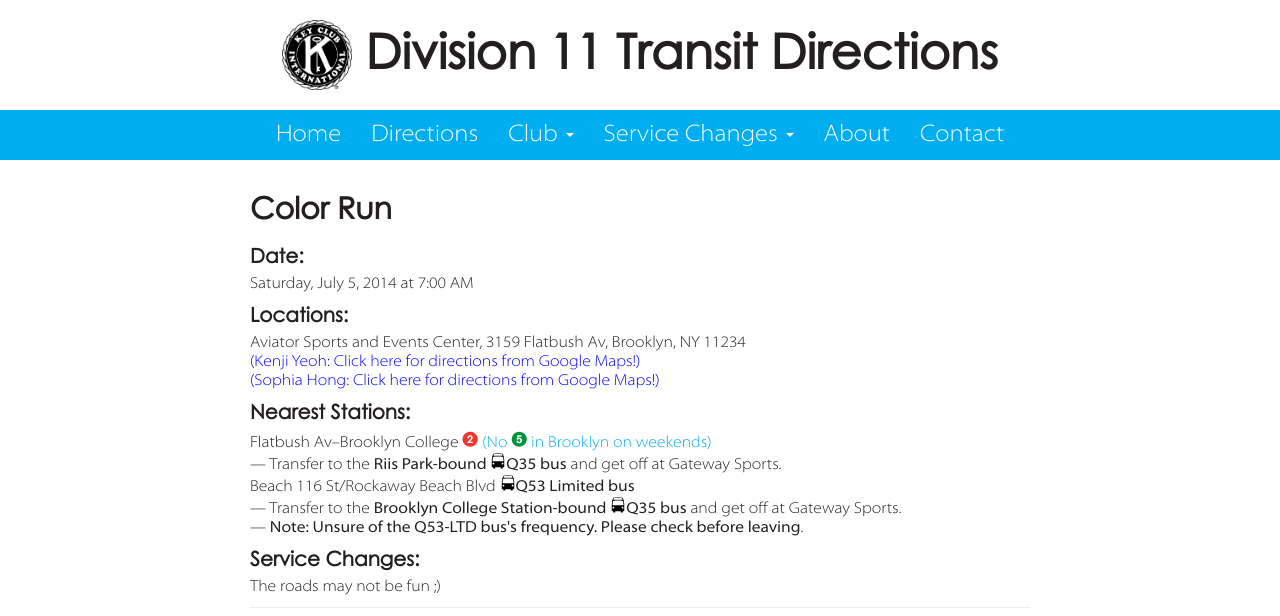
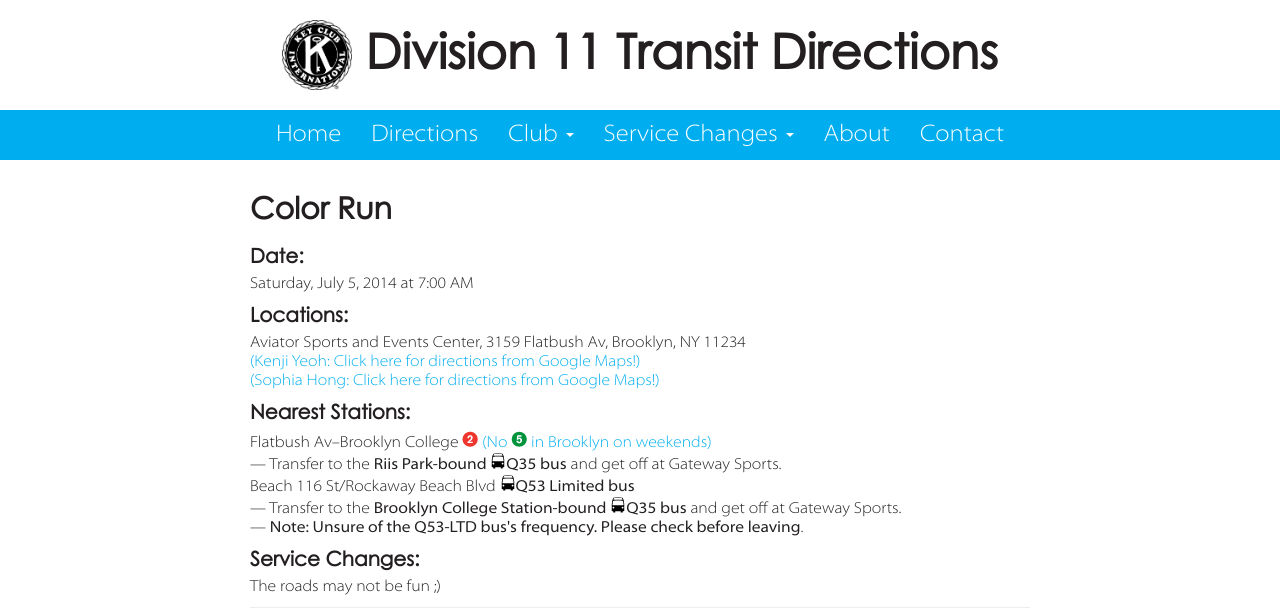
Before and after one commit to d11directions/d11directions.github.io, a Jekyll site: the page built from fun/Color_Run.html, in a window 1280 px wide. Shown: the top 616 px of the page. Built offline with Jekyll 4.4.1, drawn with Linux system fonts in a browser that asks for light colours; grey boxes are pictures that could not be loaded.

Commit message:
Update Direction Layout: remove certain styles from google location links

```diff
--- a/_layouts/direction.html
+++ b/_layouts/direction.html
@@ -19,11 +19,11 @@ layout: default
 
     {% if page.location %}
     <h4>Location:</h4>
-    <td>{{ page.location }}{% if page.gmap %}<br><a href="{{ page.gmap }}">(Click here for directions from Google Maps!)</a>{% endif %}{% if page.gmaps %}<br>{% for gmap in page.gmaps %}<a href="{{ gmap.link }}" style="color:#0000FF; text-align:left">({{ gmap.for %}}: Click here for directions from Google Maps!)</a><br>{% endfor %}{% endif %}
+    <td>{{ page.location }}{% if page.gmap %}<br><a href="{{ page.gmap }}">(Click here for directions from Google Maps!)</a>{% endif %}{% if page.gmaps %}<br>{% for gmap in page.gmaps %}<a href="{{ gmap.link }}">({{ gmap.for %}}: Click here for directions from Google Maps!)</a><br>{% endfor %}{% endif %}
     {% endif %}
     {% if page.locations %}
     <h4>Locations:</h4>
-    {% for loc in page.locations %}{{ loc }}<br>{% endfor %}{% if page.gmap %}<a href="{{ page.gmap }}">(Click here for directions from Google Maps!)</a>{% endif %}{% if page.gmaps %}{% for gmap in page.gmaps %}<a href="{{ gmap.link }}" style="color:#0000FF; text-align:left">({{ gmap.for %}}: Click here for directions from Google Maps!)</a><br>{% endfor %}{% endif %}
+    {% for loc in page.locations %}{{ loc }}<br>{% endfor %}{% if page.gmap %}<a href="{{ page.gmap }}">(Click here for directions from Google Maps!)</a>{% endif %}{% if page.gmaps %}{% for gmap in page.gmaps %}<a href="{{ gmap.link }}">({{ gmap.for %}}: Click here for directions from Google Maps!)</a><br>{% endfor %}{% endif %}
     {% endif %}
 
     {% if page.nearest-station %}
```
